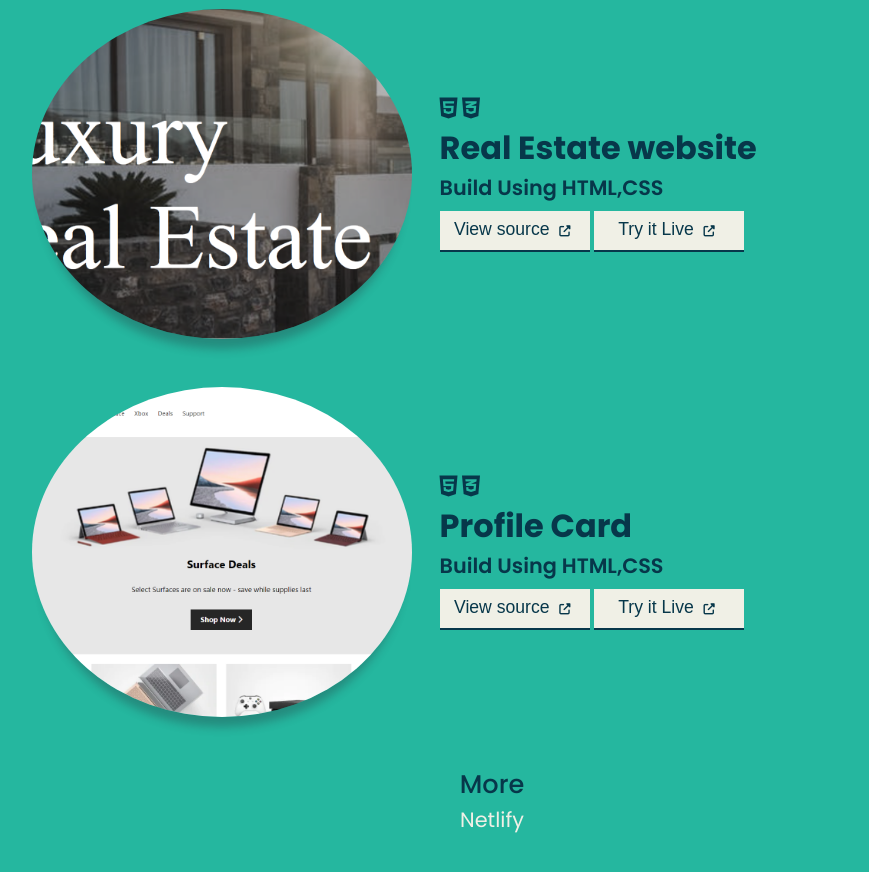
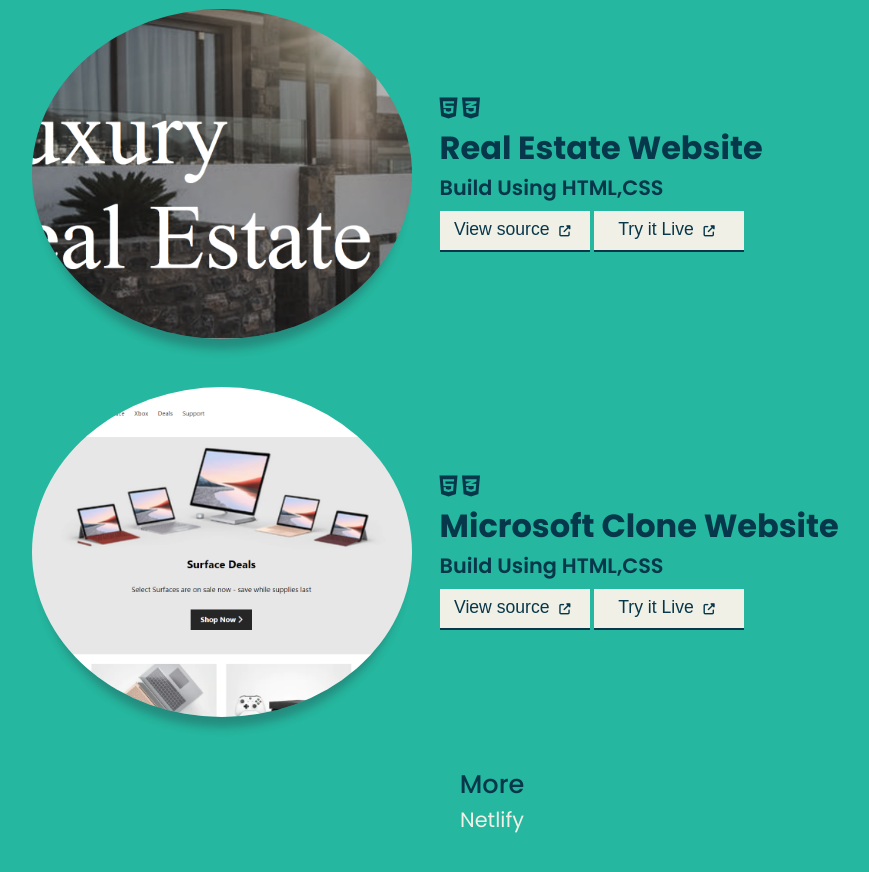
Before and after one commit to Md-azzul/MD-AZZUL-PORTFOLIO, a plain HTML site: page index.html in a window 1280 px wide. Shown: the part 1800-2672 px from the top of the page, without its empty margins (148-1017 px from the left). Drawn offline with nearby package versions, Linux system fonts and the light colour scheme.

Commit message:
Update index.html

```diff
--- a/index.html
+++ b/index.html
@@ -121,7 +121,7 @@
             <i class="fab fa-html5"></i>
             <i class="fab fa-css3-alt"></i>
             <!-- <i class="fab fa-js"></i> -->
-            <h2>Real Estate website</h2>
+            <h2>Real Estate Website</h2>
             <p>Build Using HTML,CSS</p>
             <button><a href="https://github.com/Md-azzul/realestate" target="blank">View source <i
                   class="fas fa-external-link-alt"></i></a>
@@ -138,7 +138,7 @@
             <i class="fab fa-html5"></i>
             <i class="fab fa-css3-alt"></i>
             <!-- <i class="fab fa-square-js"></i> -->
-            <h2>Profile Card</h2>
+            <h2>Microsoft Clone Website</h2>
             <p>Build Using HTML,CSS</p>
             <button><a href="https://github.com/Md-azzul/microsoft-clone" target="blank">View source <i
                   class="fas fa-external-link-alt"></i></a>
```
